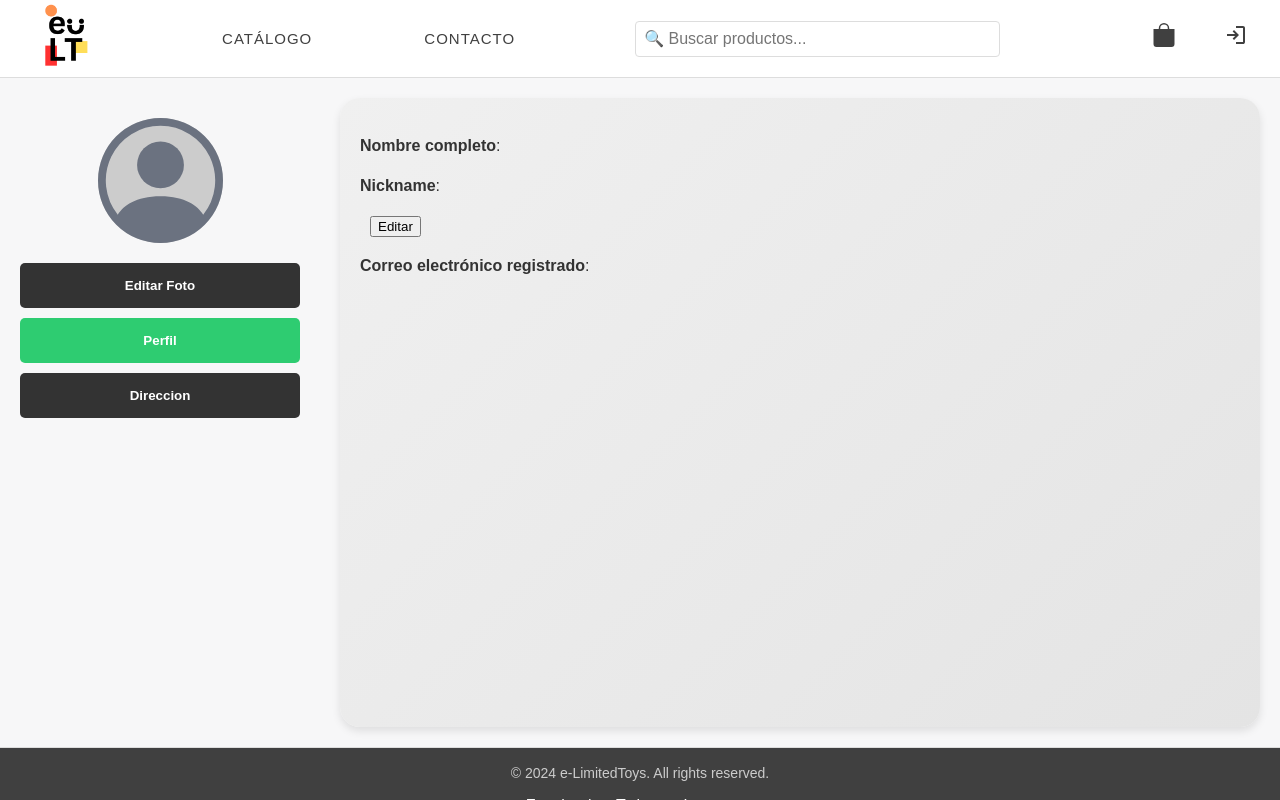
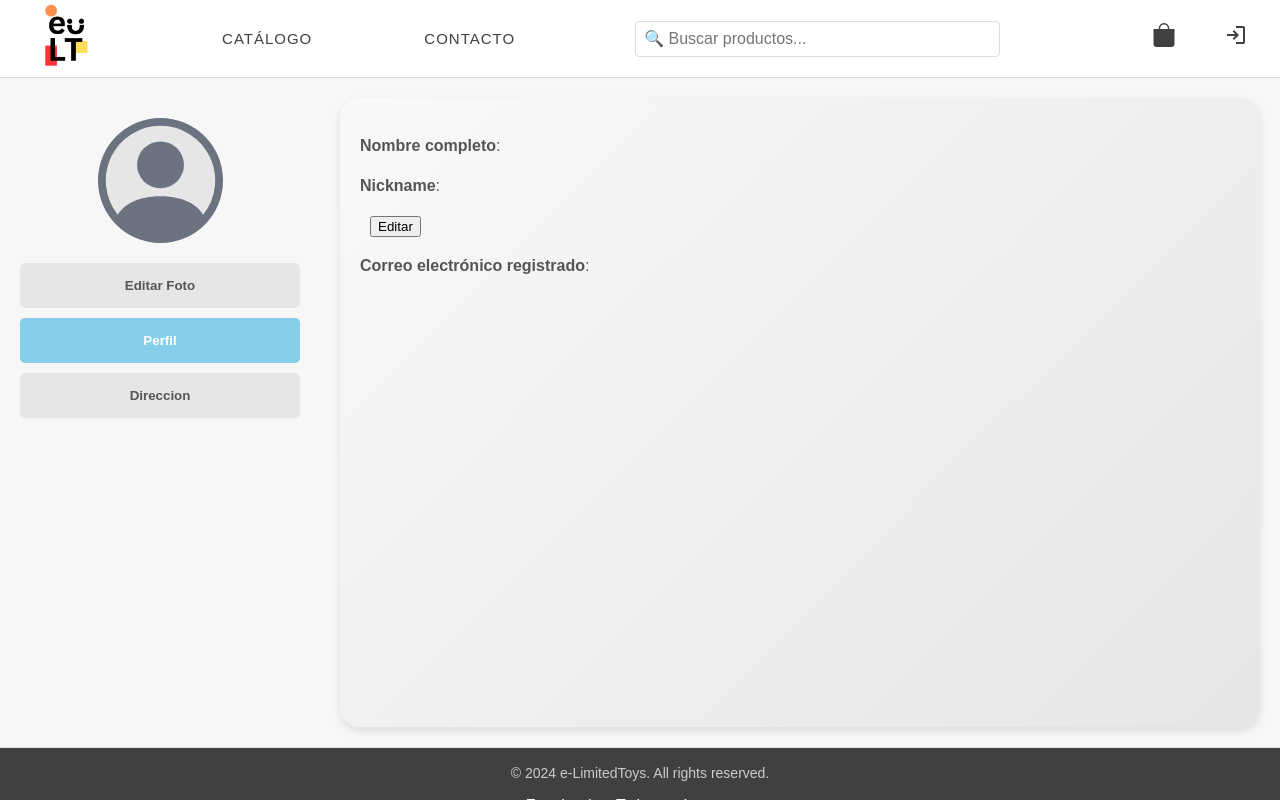
Before and after one commit to D4T4-DEV/e-LimitedToys, a React (Vite) app: page /mi-perfil in a window 1280 px wide. Built offline with nearby package versions, Linux system fonts and the light colour scheme; no server answers; what normalizr would draw is missing.

Commit message:
Update MyProfile.css

```diff
--- a/src/pages/MyProfile.css
+++ b/src/pages/MyProfile.css
@@ -14,17 +14,17 @@
     flex-direction: column;
     align-items: center;
     padding: 20px;
-    background-color: transparent;
+    border-radius: 10px;
 }
 
 .prof-container {
     flex: 1;
     margin: 20px;
     padding: 20px;
-    background: linear-gradient(135deg, #f0f0f0, #e4e4e4);
+    background: linear-gradient(135deg, #f9f9f9, #e6e6e6);
     border-radius: 20px;
-    color: #333;
     box-shadow: 0 4px 8px rgba(0, 0, 0, 0.1);
+    color: #555;
 }
 
 .imgProf {
@@ -40,8 +40,8 @@
     height: 125px;
     border-radius: 50%;
     object-fit: cover;
-    border: 3px solid #2ecc71;
-    box-shadow: 0 2px 6px rgba(0, 0, 0, 0.5);
+    border: 3px solid #87CEEB;
+    box-shadow: 0 2px 6px rgba(0, 0, 0, 0.1);
 }
 
 .default-avatar {
@@ -51,7 +51,7 @@
     width: 125px;
     height: 125px;
     border-radius: 50%;
-    background-color: #ccc;
+    background-color: #e6e6e6;
 }
 
 .tabs {
@@ -67,37 +67,38 @@
     text-align: center;
     cursor: pointer;
     font-weight: bold;
-    color: #fff;
-    background-color: #333;
+    color: #555;
+    background-color: #e6e6e6;
     border: none;
     border-radius: 5px;
     transition: background-color 0.3s ease, color 0.3s ease, transform 0.2s ease;
 }
 
+
 .info-tab:hover {
-    background-color: #444;
-    color: #e4e4e4;
+    background-color: #e6e6e6;
+    color: #555;
     transform: scale(1.05);
 }
 
 .info-tab.active {
-    background-color: #2ecc71;
+    background-color: #87CEEB;
     color: #fff;
 }
 
 .edit-photo-btn {
     display: inline-block;
-    color: #2ecc71;
+    color: #87CEEB;
     cursor: pointer;
     font-size: 14px;
     transition: color 0.3s ease;
 }
 
 .edit-photo-btn:hover {
-    color: #2ecc71cc;
+    color: #71B6DB;
 }
 
-/* Ajustes responsivos */
+/* Ajustes responsivos (no está perfecto, hay que checarlo) */
 @media (max-width: 768px) {
     .myprofile-container {
         flex-direction: column;
```
